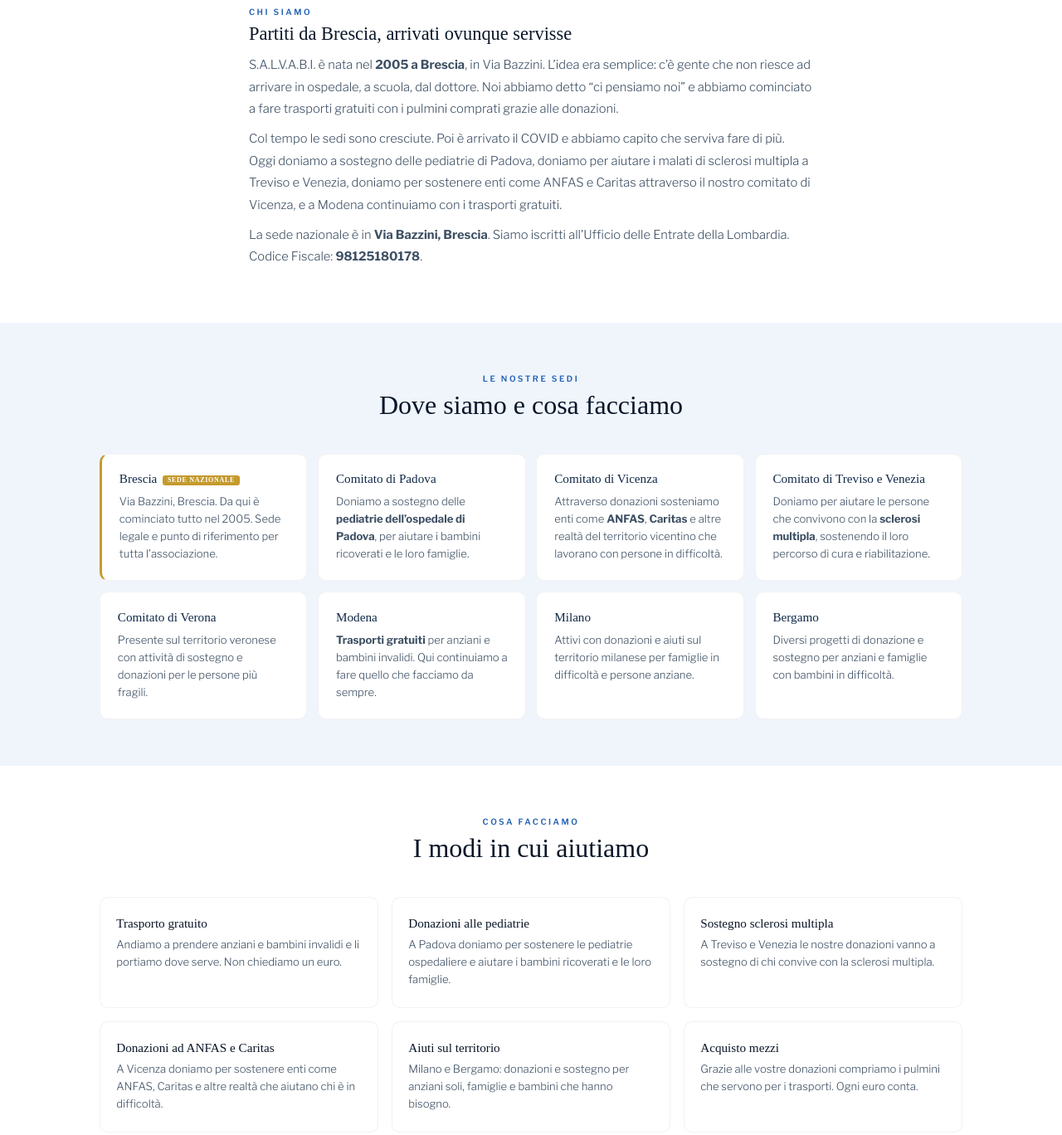
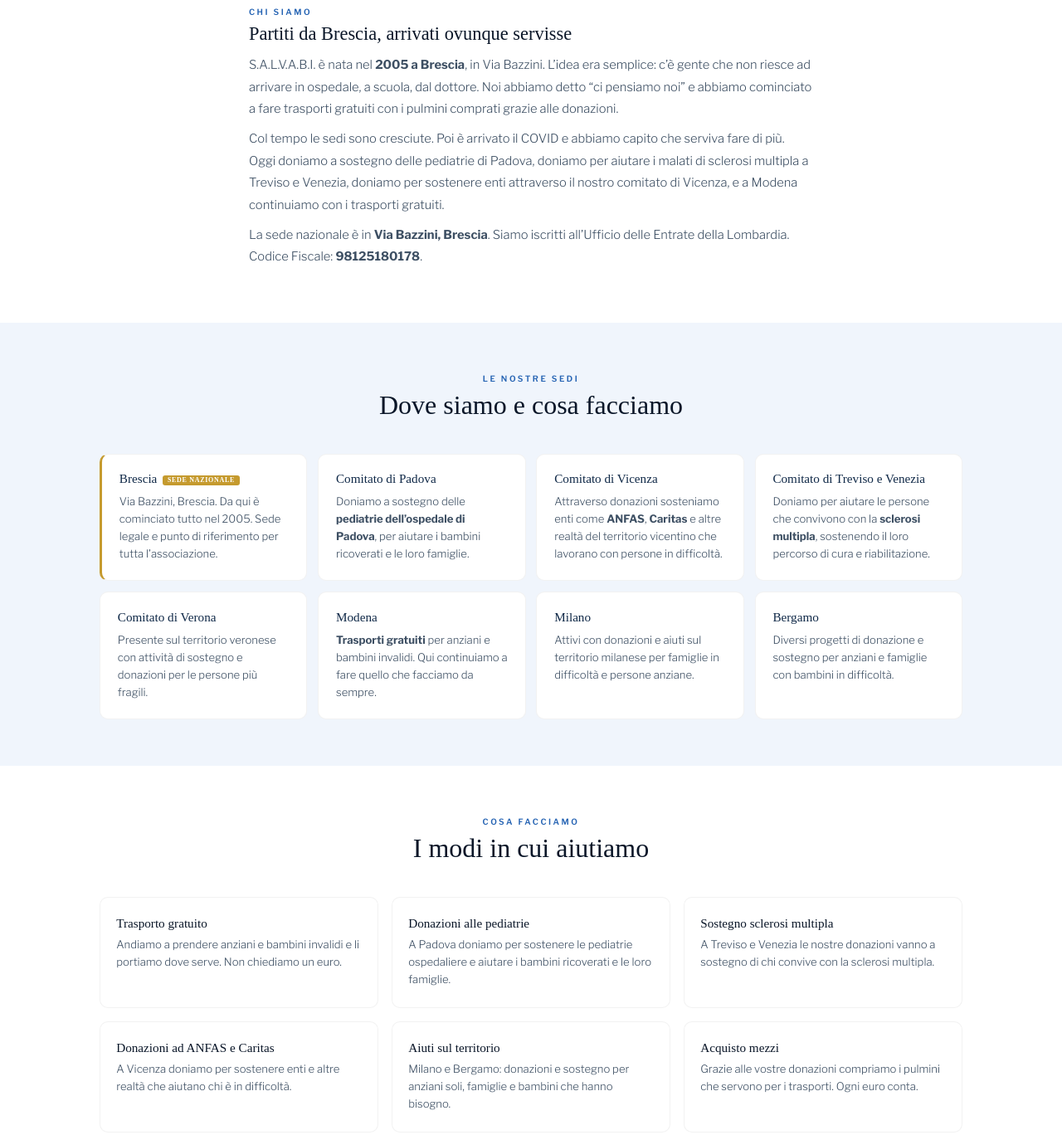
Before and after one commit to Williammhm/SalvabiOnlus, a plain HTML site: page index.html in a window 1280 px wide. Shown: the part 1791-3159 px from the top of the page at 83% size. Drawn offline with nearby package versions, Linux system fonts and the light colour scheme; a web font is replaced by a local one.

Commit message:
Update index.html

```diff
--- a/index.html
+++ b/index.html
@@ -268,7 +268,7 @@
             <div class="section-tag">Chi Siamo</div>
             <h3>Partiti da Brescia, arrivati ovunque servisse</h3>
             <p>S.A.L.V.A.B.I. &egrave; nata nel <strong>2005 a Brescia</strong>, in Via Bazzini. L&rsquo;idea era semplice: c&rsquo;&egrave; gente che non riesce ad arrivare in ospedale, a scuola, dal dottore. Noi abbiamo detto &ldquo;ci pensiamo noi&rdquo; e abbiamo cominciato a fare trasporti gratuiti con i pulmini comprati grazie alle donazioni.</p>
-            <p>Col tempo le sedi sono cresciute. Poi &egrave; arrivato il COVID e abbiamo capito che serviva fare di pi&ugrave;. Oggi doniamo a sostegno delle pediatrie di Padova, doniamo per aiutare i malati di sclerosi multipla a Treviso e Venezia, doniamo per sostenere enti come ANFAS e Caritas attraverso il nostro comitato di Vicenza, e a Modena continuiamo con i trasporti gratuiti.</p>
+            <p>Col tempo le sedi sono cresciute. Poi &egrave; arrivato il COVID e abbiamo capito che serviva fare di pi&ugrave;. Oggi doniamo a sostegno delle pediatrie di Padova, doniamo per aiutare i malati di sclerosi multipla a Treviso e Venezia, doniamo per sostenere enti attraverso il nostro comitato di Vicenza, e a Modena continuiamo con i trasporti gratuiti.</p>
             <p>La sede nazionale &egrave; in <strong>Via Bazzini, Brescia</strong>. Siamo iscritti all&rsquo;Ufficio delle Entrate della Lombardia. Codice Fiscale: <strong>98125180178</strong>.</p>
         </div>
     </div>
@@ -305,7 +305,7 @@
             <div class="serv-card fade-in"><h3>Trasporto gratuito</h3><p>Andiamo a prendere anziani e bambini invalidi e li portiamo dove serve. Non chiediamo un euro.</p></div>
             <div class="serv-card fade-in"><h3>Donazioni alle pediatrie</h3><p>A Padova doniamo per sostenere le pediatrie ospedaliere e aiutare i bambini ricoverati e le loro famiglie.</p></div>
             <div class="serv-card fade-in"><h3>Sostegno sclerosi multipla</h3><p>A Treviso e Venezia le nostre donazioni vanno a sostegno di chi convive con la sclerosi multipla.</p></div>
-            <div class="serv-card fade-in"><h3>Donazioni ad ANFAS e Caritas</h3><p>A Vicenza doniamo per sostenere enti come ANFAS, Caritas e altre realt&agrave; che aiutano chi &egrave; in difficolt&agrave;.</p></div>
+            <div class="serv-card fade-in"><h3>Donazioni ad ANFAS e Caritas</h3><p>A Vicenza doniamo per sostenere enti e altre realt&agrave; che aiutano chi &egrave; in difficolt&agrave;.</p></div>
             <div class="serv-card fade-in"><h3>Aiuti sul territorio</h3><p>Milano e Bergamo: donazioni e sostegno per anziani soli, famiglie e bambini che hanno bisogno.</p></div>
             <div class="serv-card fade-in"><h3>Acquisto mezzi</h3><p>Grazie alle vostre donazioni compriamo i pulmini che servono per i trasporti. Ogni euro conta.</p></div>
         </div>
```
